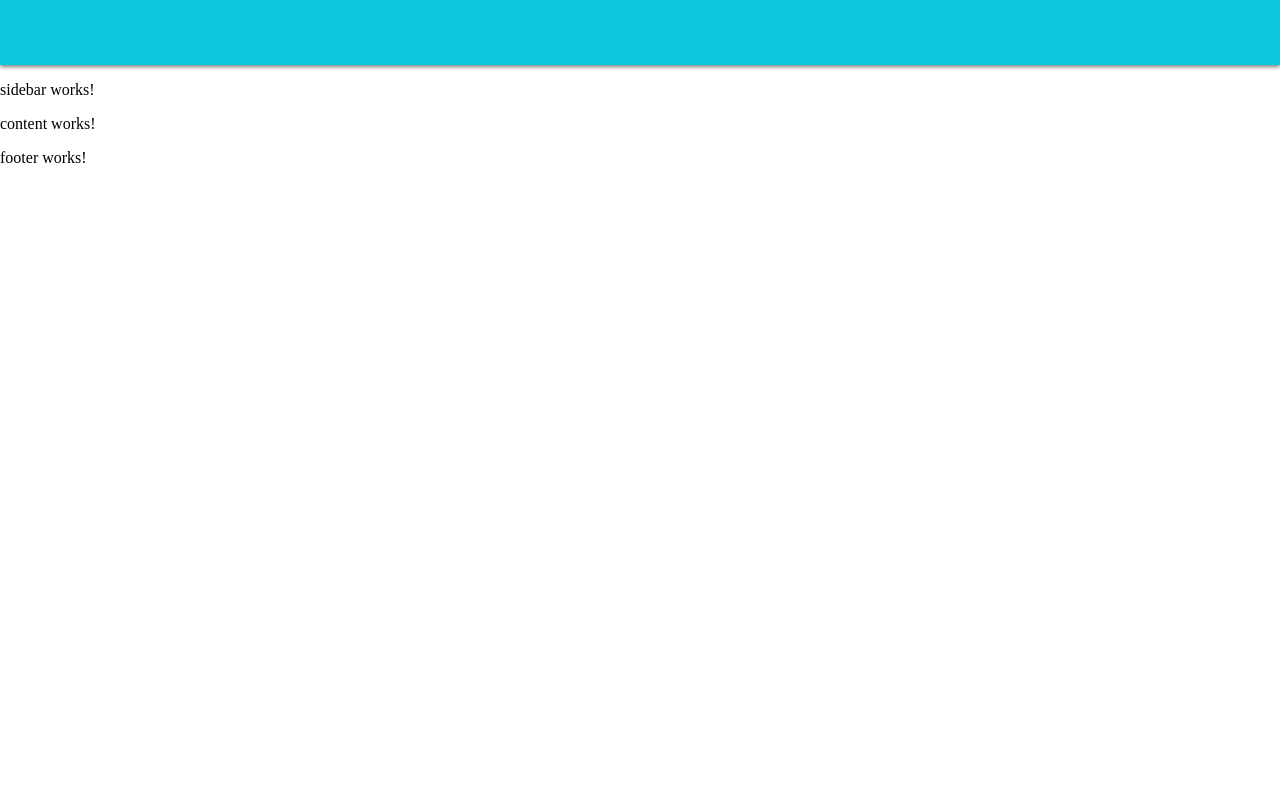
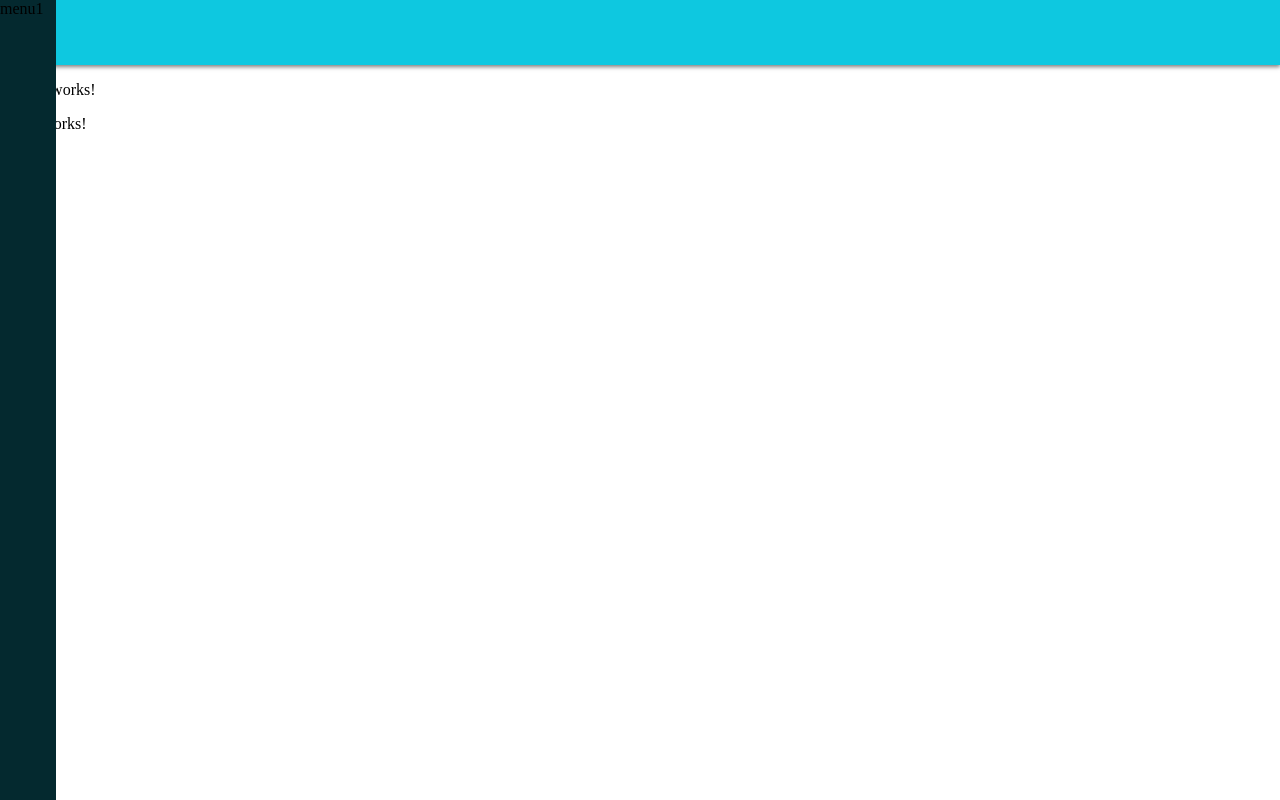
Before and after one commit to neoito-hub/sidebar-plugin-demo, an Angular app: page / in a window 1280 px wide. Built offline with nearby package versions, Linux system fonts and the light colour scheme.

Commit message:
Side nav UI

```diff
--- a/src/app/component/sidebar/sidebar.component.css
+++ b/src/app/component/sidebar/sidebar.component.css
@@ -0,0 +1,11 @@
+.s-nav {
+  width: 56px;
+  background: #04292f;
+  height: 100vh;
+  position: absolute;
+  top: 0;
+}
+ul {
+  margin: 0px;
+  padding: 0px;
+}
--- a/src/app/component/sidebar/sidebar.component.html
+++ b/src/app/component/sidebar/sidebar.component.html
@@ -1,3 +1,5 @@
-<p>
-  sidebar works!
-</p>
+<div class="s-nav">
+  <ul>
+    <li *ngFor="let item of items">{{item.menu}}</li>
+  </ul>
+</div>
--- a/src/app/component/sidebar/sidebar.component.ts
+++ b/src/app/component/sidebar/sidebar.component.ts
@@ -6,7 +6,15 @@
   styleUrls: ['./sidebar.component.css']
 })
 export class SidebarComponent implements OnInit {
-  constructor() {}
+  items = [
+    {
+      id: 1,
+      menu: 'menu1'
+    }
+  ];
+  constructor() {
+    console.log(this.items);
+  }
 
   ngOnInit() {}
 }
```
